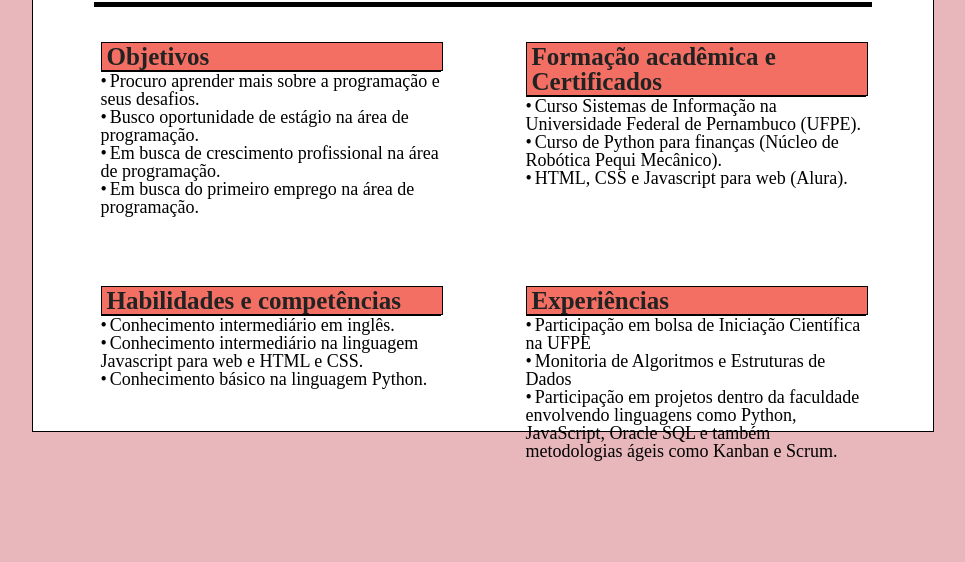
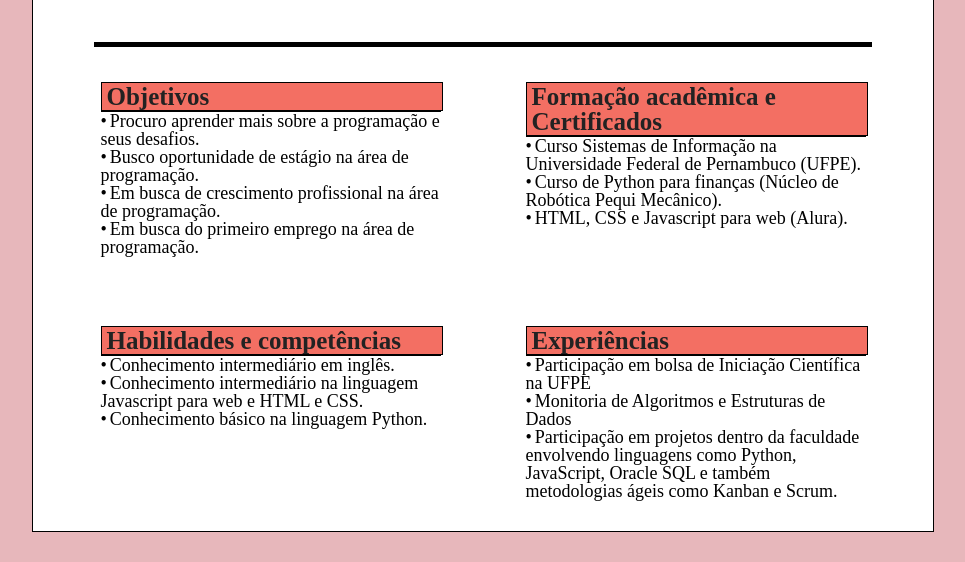
Before and after one commit to gaba23/curriculo, a plain HTML site: page index.html in a window 1280 px wide. Shown: the part 315-877 px from the top of the page, without its empty margins (157-1122 px from the left). Before the commit the page ends 810 px from the top, so only its background shows below. Drawn offline with Linux system fonts and the light colour scheme.

Commit message:
Update style.css

```diff
--- a/assets/css/style.css
+++ b/assets/css/style.css
@@ -12,7 +12,7 @@ h1, h2, p, svg, a, p {
     display: flex;
     border: 1px solid black;
     width: 900px;
-    height: 715px;
+    height: 815px;
     margin: 30px 15px;
     flex-direction: column;
     background-color: white;
```
